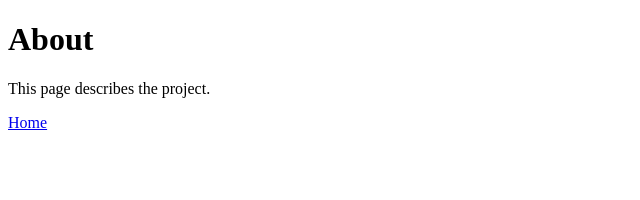
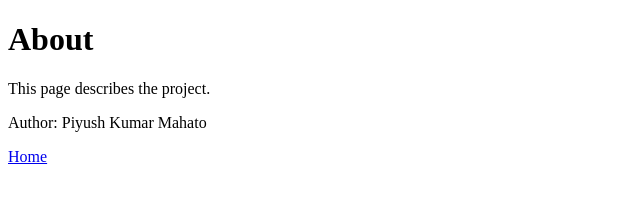
Before and after one commit to piyush6805/git-workflow-assignment, a plain HTML site: page about.html in a window 1280 px wide. Shown: the whole page, without its empty margins (0-640 px from the left). Drawn offline with Linux system fonts and the light colour scheme.

Commit message:
Update about.html: add author information

```diff
--- a/about.html
+++ b/about.html
@@ -7,6 +7,7 @@
 <body>
   <h1>About</h1>
   <p>This page describes the project.</p>
+  <p>Author: Piyush Kumar Mahato</p>
   <a href="index.html">Home</a>
 </body>
 </html>
```
